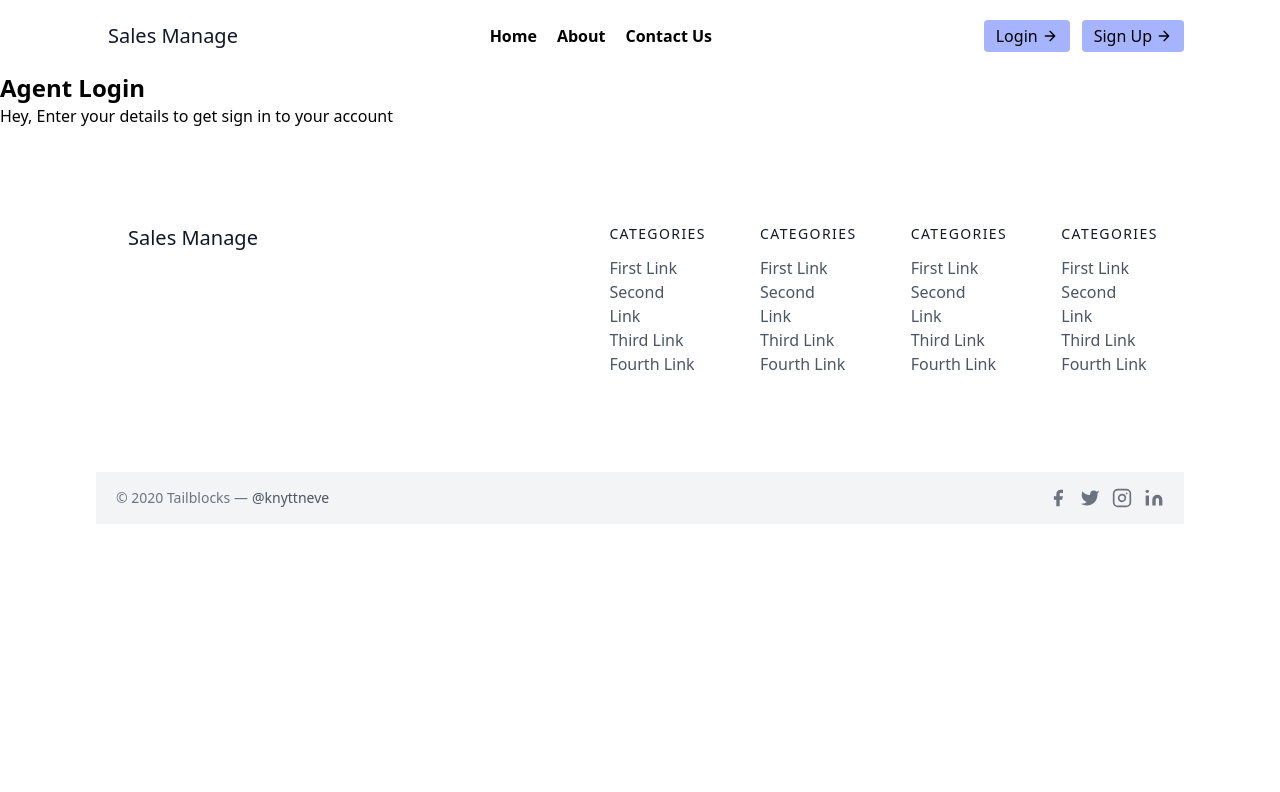
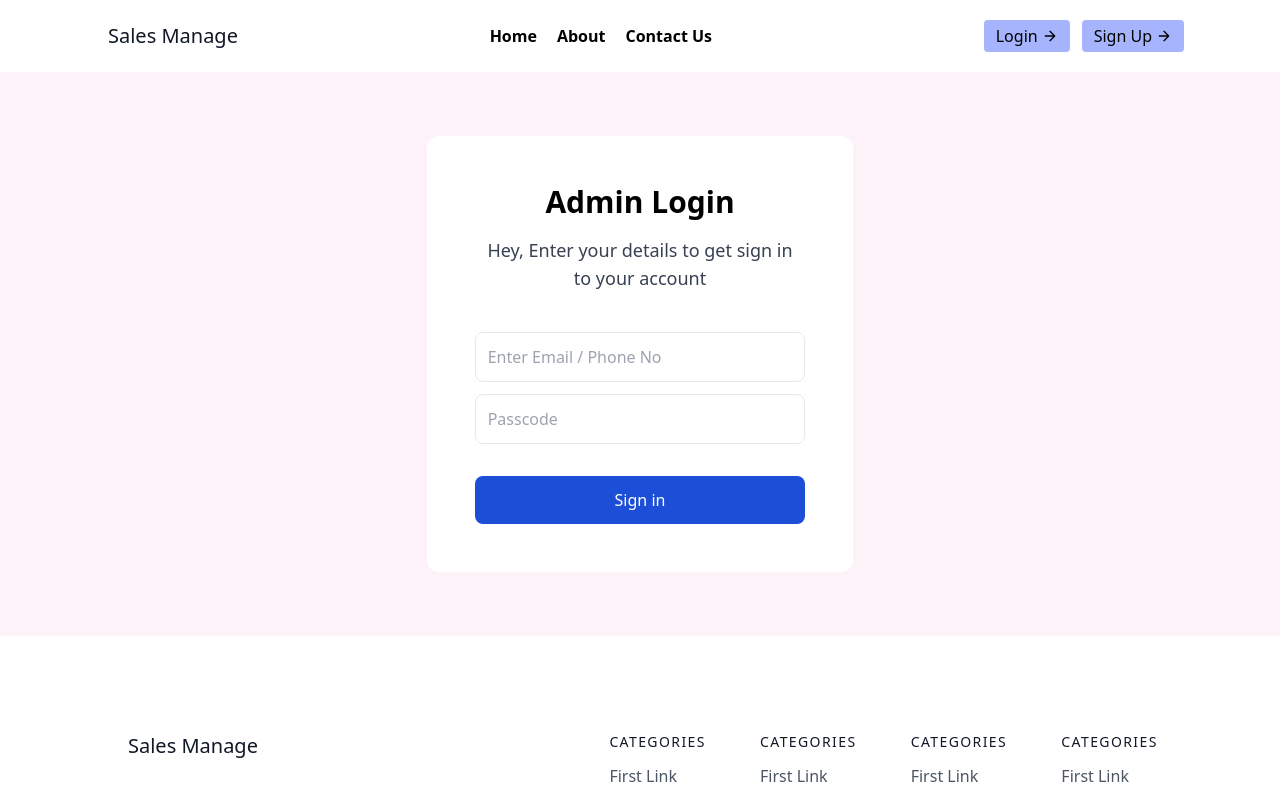
Before and after one commit to Sumitsinh1726/React_portfolio_Project, a React (Create React App) app in the folder krp/: page /admin in a window 1280 px wide. Shown: the top 792 px of the page. Built offline with nearby package versions, Linux system fonts and the light colour scheme.

Commit message:
I created AdminLogin page design

```diff
--- a/krp/src/login/AdminLogin.jsx
+++ b/krp/src/login/AdminLogin.jsx
@@ -1,21 +1,27 @@
-import React from 'react'
+import React from "react";
 
 const AdminLogin = () => {
   return (
     <>
-        <div className="">
+      <div className="">
+        <section className="flex justify-center items-center bg-pink-50">
+          <div className="w-4/12 rounded-xl my-16 p-12 bg-white">
+            <h3 className="text-3xl font-bold text-center mb-4">Admin Login</h3>
+            <p className="text-center text-lg text-gray-700 font-medium mb-10">
+              Hey, Enter your details to get sign in <br />  to your account
+            </p>
 
-            <section className="">
-                <div className="">
-                    <h3 className="text-2xl font-semibold">Agent Login</h3>
-                    <p className="">Hey, Enter your details to get sign in to your account</p>
+            <form className="">
+                <input type="text" name="" className="py-3 px-3 border w-full rounded-lg mb-3" placeholder="Enter Email / Phone No" /> <br />
+                <input type="text" name="" className="py-3 px-3 border w-full rounded-lg mb-8" placeholder="Passcode" />
 
+                <button type="submit" className="py-3 bg-blue-700 text-white w-full rounded-lg">Sign in</button>
+            </form>
+          </div>
+        </section>
+      </div>
+    </>
+  );
+};
 
-                </div>
-            </section>
-        </div>
-    </>
-  )
-}
-
-export default AdminLogin
+export default AdminLogin;
```
